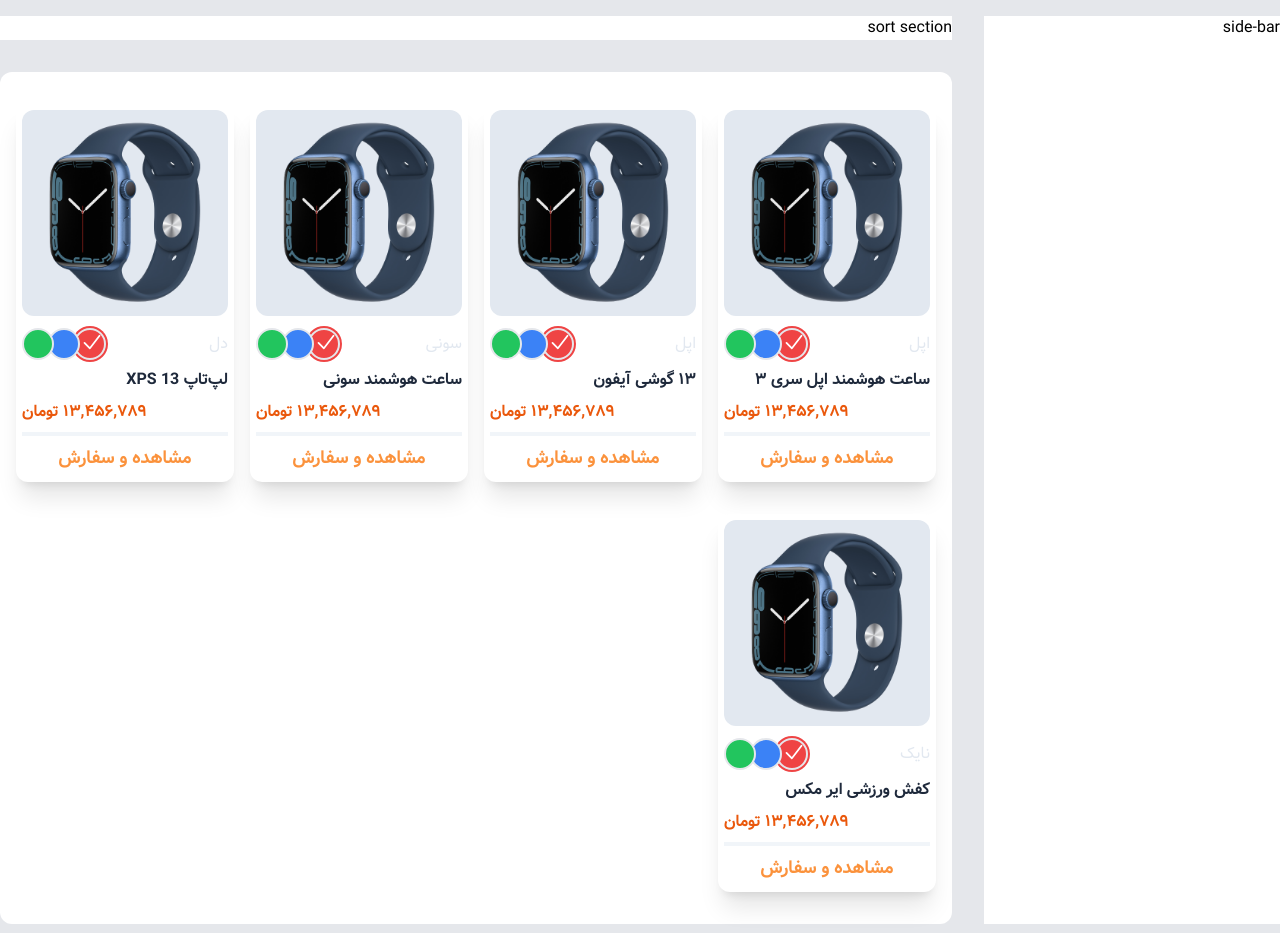
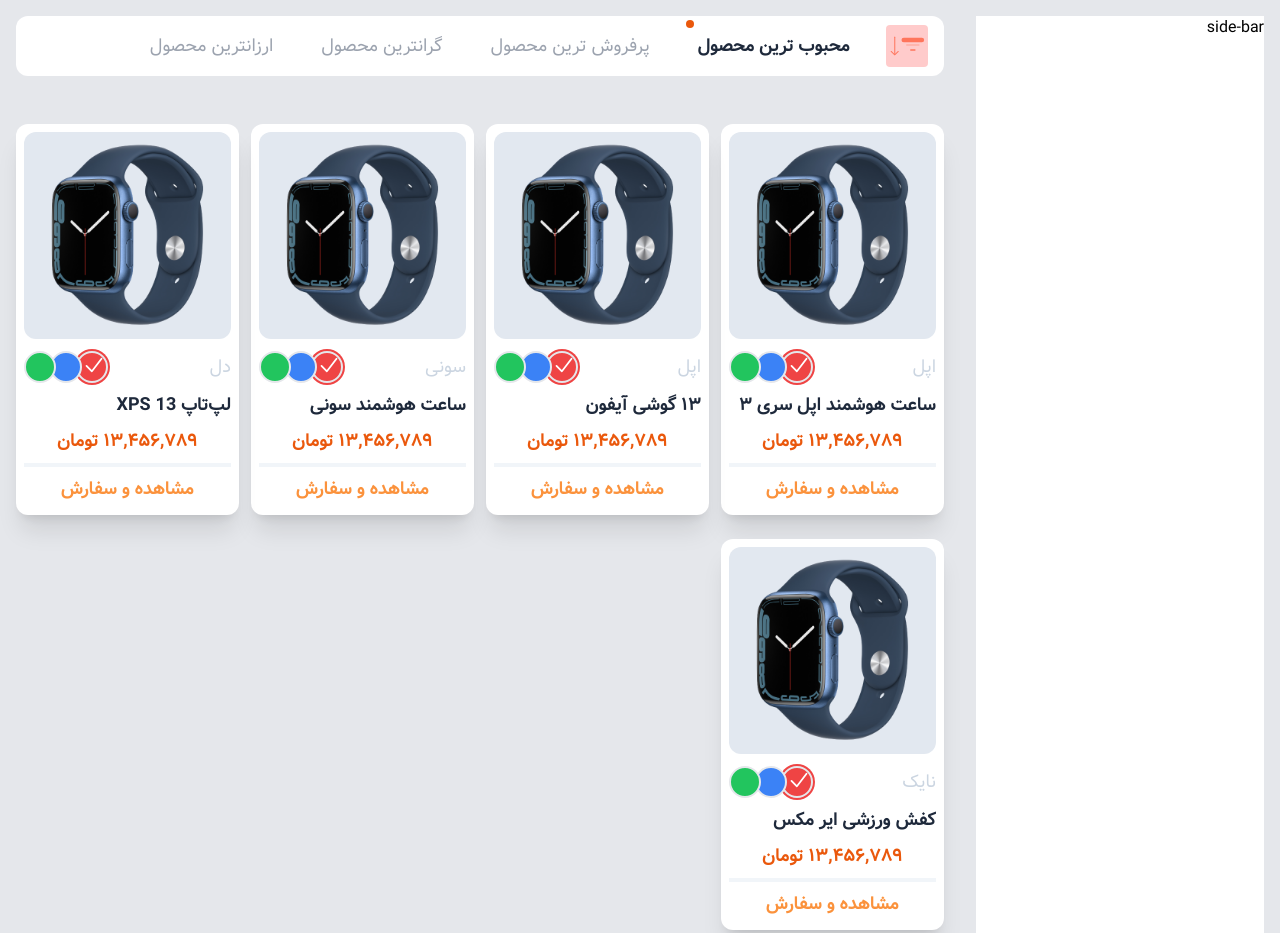
Before and after one commit to soranlotfi/Digitize, a website: page public/index.html in a window 1280 px wide. Shown: the top 933 px of the page. Drawn offline with nearby package versions, Linux system fonts and the light colour scheme.

Commit message:
design the sort section

```diff
--- a/public/index.html
+++ b/public/index.html
@@ -48,13 +48,42 @@
             </div>
         </div>
 
-        <div class="grid grid-cols-12 md:gap-8 py-4">
+        <div class="grid grid-cols-12 md:gap-8 p-4">
             <!--sidebar-->
             <div class=" hidden md:block bg-white col-span-3 lg:col-span-3 row-span-2">side-bar</div>
             <!--sort section-->
-            <div class=" hidden md:block bg-white col-span-9">sort section</div>
+            <div class=" hidden md:block col-span-9" >
+                <div class="bg-white px-4 flex items-center rounded-xl gap-x-6 text-gray-400 text-lg" x-data="{sort : 1 , activeClass:'text-slate-800 font-bold'}">
+                    <div>
+                        <svg width="42" height="42" viewBox="0 0 42 42" fill="none" xmlns="http://www.w3.org/2000/svg">
+                            <rect width="42" height="42" rx="4" fill="#FFCBCB"/>
+                            <path d="M17.7704 15H35.8957" stroke="#FF755C" stroke-width="4.5" stroke-linecap="round"/>
+                            <path opacity="0.34" d="M20.7913 20H32.8748" stroke="#FF755C" stroke-width="1.5" stroke-linecap="round"/>
+                            <path d="M24.8192 25H28.847" stroke="#FF755C" stroke-width="1.5" stroke-linecap="round"/>
+                            <path d="M8.70745 30.3958C8.59584 30.3958 8.48424 30.355 8.39613 30.2675L4.83064 26.7267C4.66029 26.5575 4.66029 26.2775 4.83064 26.1083C5.00098 25.9392 5.28293 25.9392 5.45328 26.1083L8.70745 29.34L11.9616 26.1083C12.132 25.9392 12.4139 25.9392 12.5843 26.1083C12.7546 26.2775 12.7546 26.5575 12.5843 26.7267L9.01876 30.2675C8.93066 30.355 8.81905 30.3958 8.70745 30.3958Z" fill="#FF755C"/>
+                            <path d="M8.77039 29.604C8.49515 29.604 8.26691 29.2701 8.26691 28.8675V12.3405C8.26691 11.9379 8.49515 11.604 8.77039 11.604C9.04562 11.604 9.27387 11.9379 9.27387 12.3405V28.8675C9.27387 29.2701 9.04562 29.604 8.77039 29.604Z" fill="#FF755C"/>
+                        </svg>
+
+                    </div>
+                    <button @click="sort=1"  :class="sort===1 && activeClass" class="py-4 px-3 relative">
+                        <span> محبوب ترین محصول</span>
+                        <span x-show="sort===1" class="h-2 w-2 bg-orange-600 rounded-full absolute top-1 left-0"></span>
+                    </button>
+                    <button @click="sort=2"  :class="sort===2 && activeClass" class="py-4 px-3 relative">
+                        <span>پرفروش ترین محصول </span>
+                        <span x-show="sort===2" class="h-2 w-2 bg-orange-600 rounded-full absolute top-1 left-0"></span>
+                    </button><button @click="sort=3"  :class="sort===3 && activeClass" class="py-4 px-3 relative">
+                    <span>گرانترین محصول</span>
+                    <span x-show="sort===3" class="h-2 w-2 bg-orange-600 rounded-full absolute top-1 left-0"></span>
+                </button>
+                    <button @click="sort=4"  :class="sort===4 && activeClass" class="py-4 px-3 relative">
+                    <span>ارزانترین محصول</span>
+                    <span x-show="sort===4" class="h-2 w-2 bg-orange-600 rounded-full absolute top-1 left-0"></span>
+                </button>
+                </div>
+            </div>
             <!--products-section-->
-            <div class="bg-white col-span-12 md:col-span-9 lg:col-span-9 rounded-xl p-4">
+            <div class="col-span-12 md:col-span-9 lg:col-span-9 rounded-xl ">
                 <!-- products section-->
                 <div x-data="{
     products: [
@@ -63,17 +92,17 @@
         { id: 3, brand: 'سونی', name: 'ساعت هوشمند سونی', price: '۱۳,۴۵۶,۷۸۹ تومان', image: 'https://example.com/ps5.jpg' },
         { id: 4, brand: 'دل', name: 'لپ‌تاپ XPS 13', price: '۱۳,۴۵۶,۷۸۹ تومان', image: 'https://example.com/xps13.jpg' },
         { id: 5, brand: 'نایک', name: 'کفش ورزشی ایر مکس', price: '۱۳,۴۵۶,۷۸۹ تومان', image: 'https://example.com/airmax.jpg' }
-    ]}" class="grid justify-center gap-x-2 gap-y-8 sm:gap-x-4 min-[420px]:grid-cols-2  sm:grid-cols-2 lg:grid-cols-4 py-4">
+    ]}" class="grid justify-between gap-x-3 gap-y-6 lg::gap-x-8 min-[420px]:grid-cols-2  sm:grid-cols-2 lg:grid-cols-4 py-4">
                     <!--product card-->
                     <template x-for="product in products" :key="product.id">
-                        <div class="bg-white rounded-xl p-1.5 shadow-xl">
+                        <div class="bg-white rounded-xl p-2 shadow-xl">
                             <!--card image-->
                             <div class="bg-slate-200 rounded-xl p-2 mb-3">
                                 <img src="../assets/images/apple-watch-7.png" class="" alt="">
                             </div>
                             <!--card colors and options-->
                             <div class="flex justify-between items-center mb-2">
-                                <span class="text-slate-200 text-sm md:text-base" x-text="product.brand"></span>
+                                <span class="text-slate-300 text-sm md:text-base lg:text-lg" x-text="product.brand"></span>
                                 <!--color groups section -->
                                 <div x-data="{color : 'red'}" class="flex items-center">
                                     <div @click="color='red'" :class="color==='red' ? 'ring-2 ring-red-500 ' : ''"
@@ -107,14 +136,13 @@
                             </div>
                             <!--card-descriptions-->
                             <div class="text-center sm:text-start w-full mb-2">
-                                <p x-text="product.name" class="text-slate-800 font-bold text-xs sm:text-base md:text-base">ساعت هوشمند اپل سری ۳</p>
+                                <p x-text="product.name" class="text-slate-800 font-bold text-sm sm:text-base md:text-lg">ساعت هوشمند اپل سری ۳</p>
                             </div>
-                            <div class="text-center w-full mb-2 sm:text-end">
-                                <p x-text="product.price" class="text-orange-600 font-bold text-sm sm:text-base md:text-base">'۱۳,۴۵۶,۷۸۹ تومان'</p>
+                            <div class="text-center w-full mb-2 ">
+                                <p x-text="product.price" class="text-orange-600 font-bold text-sm sm:text-base md:text-lg">'۱۳,۴۵۶,۷۸۹ تومان'</p>
                             </div>
                             <div class="w-full bg-slate-100 p-0.5 mb-1 h-0.5"></div>
                             <button class="w-full text-orange-400 font-bold md:text-lg py-1">مشاهده و سفارش</button>
-
                         </div>
                     </template>
                 </div>
```
Also changed, not shown: public/build/tailwind.css.
